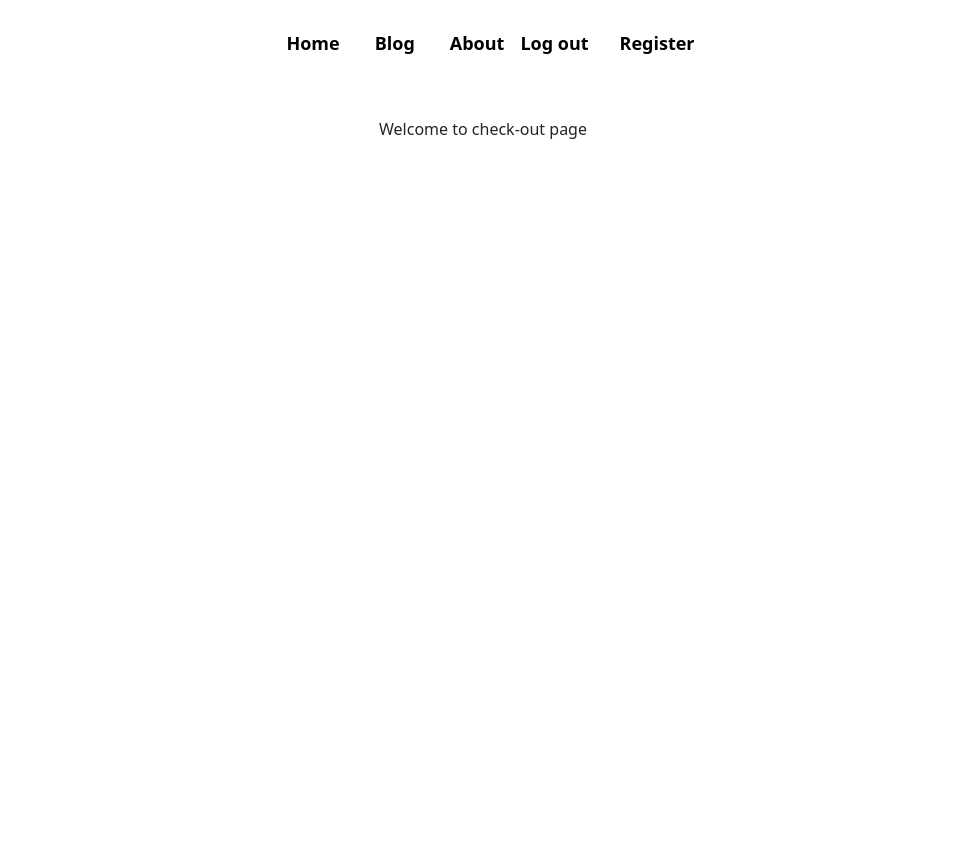
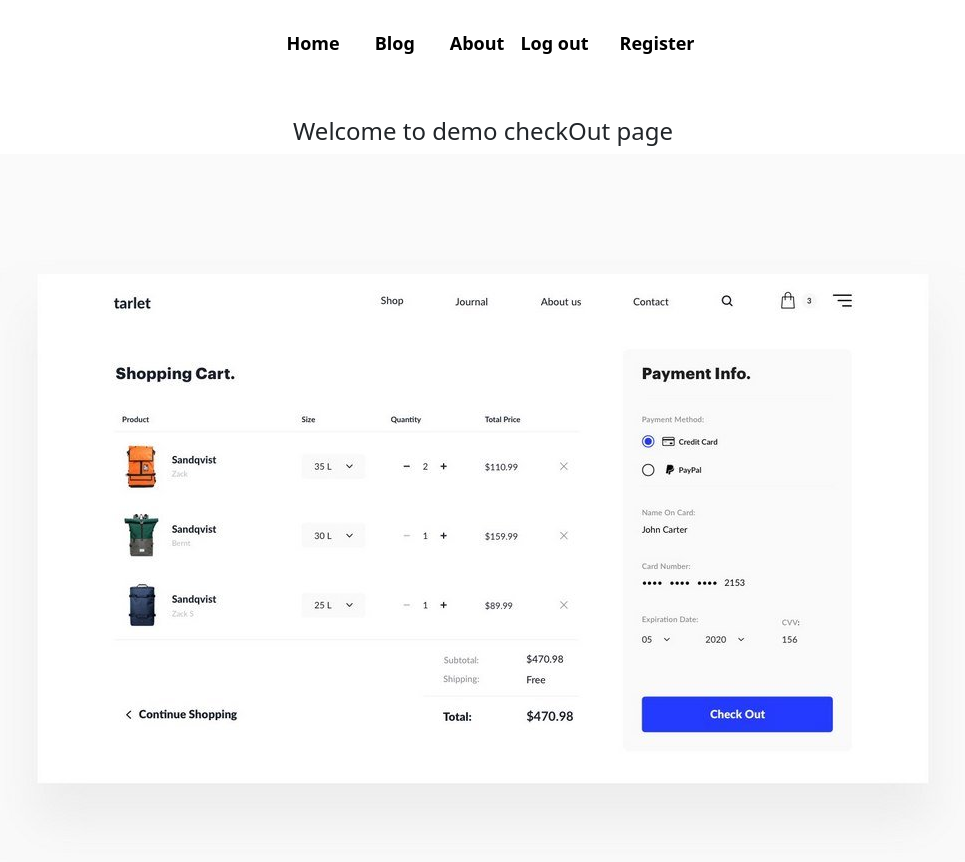
Before and after one commit to solaymanWeb/independent-services-provider, a React (Create React App) app: page /checkout in a window 1280 px wide. Shown: the top 862 px of the page, without its empty margins (157-1122 px from the left). Before the commit the page ends 800 px from the top, so only its background shows below. Built offline with nearby package versions, Linux system fonts and the light colour scheme; no server answers; sample sign-in values are in the browser's storage.

Commit message:
check out page compleated

```diff
--- a/src/Components/CheckOut/CheckOut.js
+++ b/src/Components/CheckOut/CheckOut.js
@@ -1,9 +1,12 @@
 import React from 'react';
+import checkout from '../images/checkout.jpg';
 
 const CheckOut = () => {
     return (
         <div>
-            <p>Welcome to check-out page </p>
+            <h4>Welcome to demo checkOut page </h4>
+            <img src={checkout} alt="" />
+
         </div>
     );
 };
```
Also changed, not shown: src/Components/images/checkout.jpg (added).
